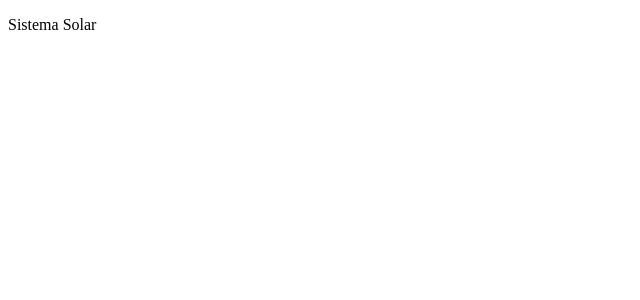
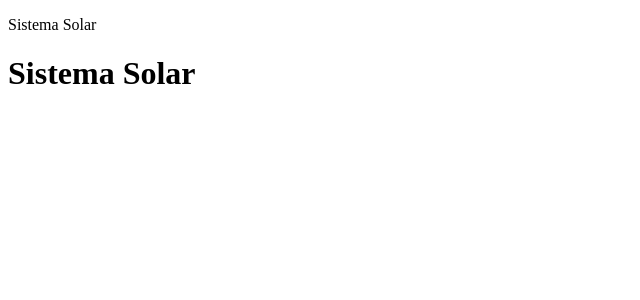
Before and after one commit to felipeAndradeMendes/solar_system, a React (Create React App) app: page / in a window 1280 px wide. Shown: the top 300 px of the page, without its empty margins (0-640 px from the left). Built offline with nearby package versions, Linux system fonts and the light colour scheme.

Commit message:
Conclui requisito 01

```diff
--- a/src/App.js
+++ b/src/App.js
@@ -1,10 +1,15 @@
 import React from 'react';
+import Header from './components/Header';
 
 class App extends React.Component {
   render() {
-    return (<p>Sistema Solar</p>);
+    return (
+      <>
+        <p>Sistema Solar</p>
+        <Header />
+      </>
+    );
   }
 }
 
 export default App;
-//
--- /dev/null
+++ b/src/components/Header.js
@@ -0,0 +1,15 @@
+import React from 'react';
+
+class Header extends React.Component {
+  render() {
+    return (
+      <header>
+        <h1>
+          Sistema Solar
+        </h1>
+      </header>
+    );
+  }
+}
+
+export default Header;
```
